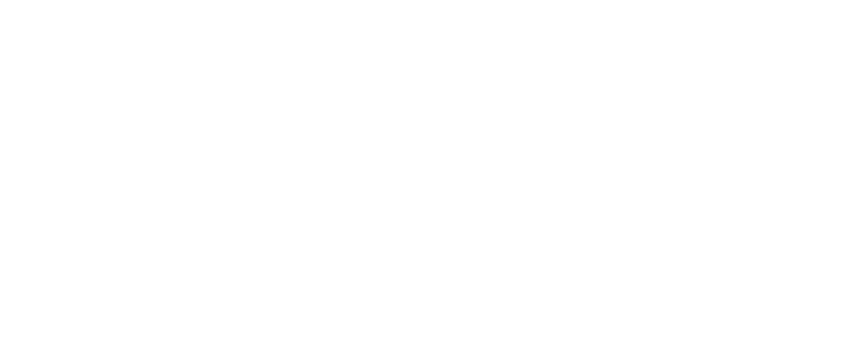
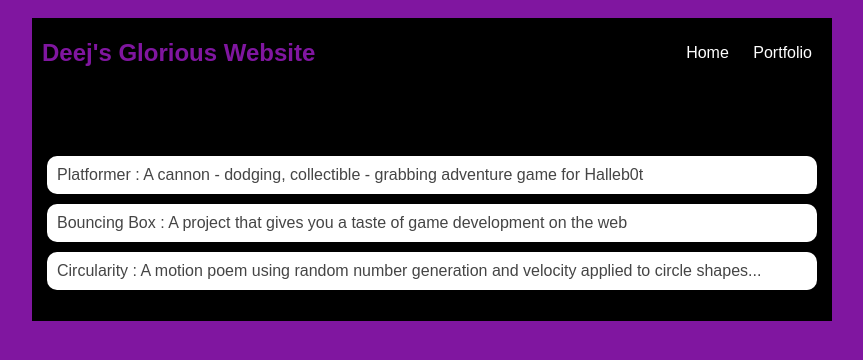
Before and after one commit to deej28/deej28.github.io, a plain HTML site: page portfolio.html in a window 1280 px wide. Shown: the whole page, without its empty margins (208-1071 px from the left). Drawn offline with Linux system fonts and the light colour scheme.

Commit message:
add index.html and css files

```diff
--- a/portfolio.html
+++ b/portfolio.html
@@ -0,0 +1,34 @@
+<!DOCTYPE HTML>
+<html>
+    <head>
+        <title>Deej's Amazing Website P.2</title>
+        <link rel="stylesheet" href="style.css">
+    </head>
+
+    <body>
+      <div id="all-contents">
+        <nav>
+        <h1>Deej's Glorious Website</h1>
+        <ul id="nav-ul">
+           <li class="nav-li">
+           <a class="nav-a" href="index.html">Home</a>
+         </li>
+         <li class="nav-li">
+           <a class="nav-a" href="portfolio.html">Portfolio</a>
+         </li>
+
+     </ul>
+ </nav>
+ <main>
+    <div class="content">
+        <h1>Portfolio</h1>
+        <ul id="portfolio">
+            <li><a href="projects/platformer/">Platformer : A cannon - dodging, collectible - grabbing adventure game for Halleb0t</a></li>
+            <li><a href="projects/bouncing-box/">Bouncing Box : A project that gives you a taste of game development on the web </a></li>
+            <li><a href="projects/circularity/">Circularity : A motion poem using random number generation and velocity applied to circle shapes...</a></li>
+        </ul>
+    </div>
+</main>
+      </div>
+    </body>
+</html>
--- a/style.css
+++ b/style.css
@@ -60,3 +60,28 @@
 h2, h3 {
     margin: 0px;
 }
+         /* portfolio styles */
+         .content h1 {
+            color: black;
+        }
+
+        #portfolio {
+            list-style-type: none;
+            padding-left: 0;
+        }
+
+        #portfolio li {
+            background: #fff;
+            padding: 10px;
+            border-radius: 10px;
+            margin-bottom: 10px;
+        }
+
+        #portfolio li:hover {
+            background: #eee;
+        }
+
+        #portfolio a {
+            text-decoration: none;
+            color: #454545;
+        }
```
Also changed, not shown: index.html (+1 -1 lines).
